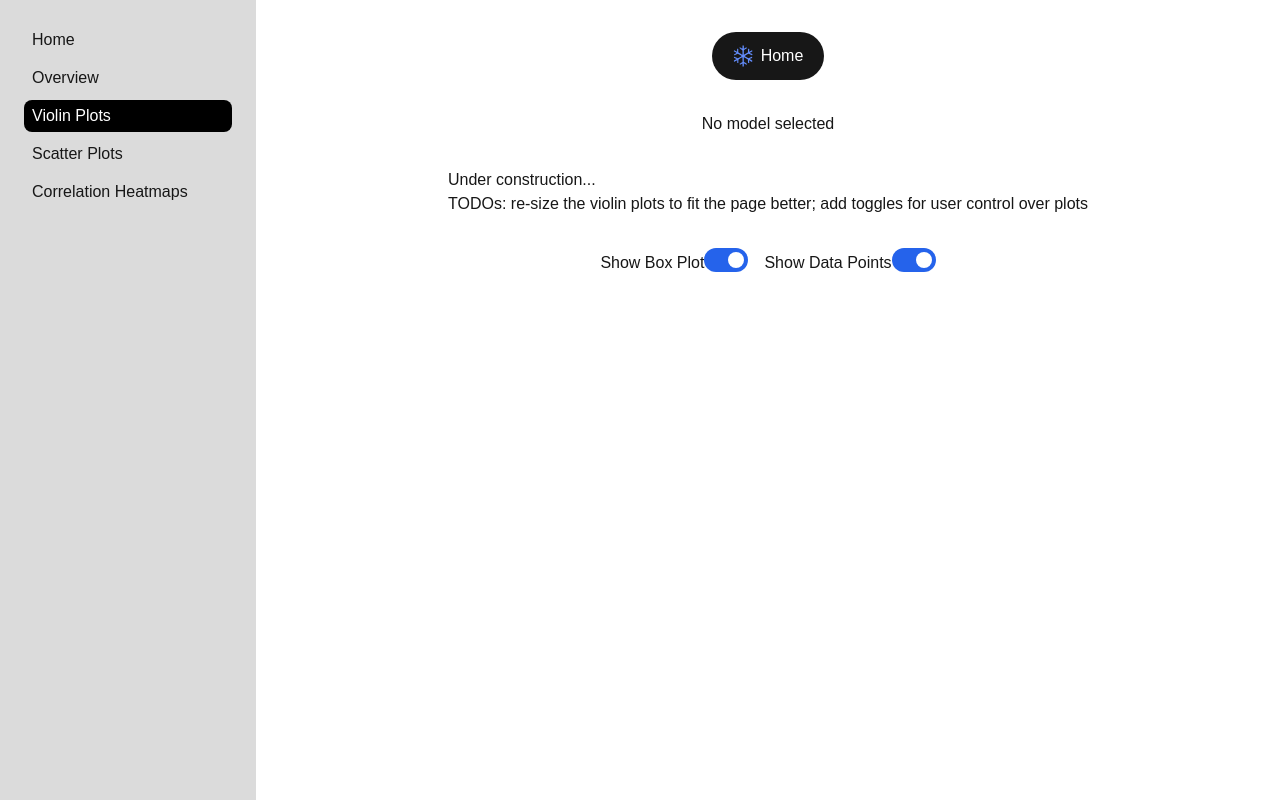
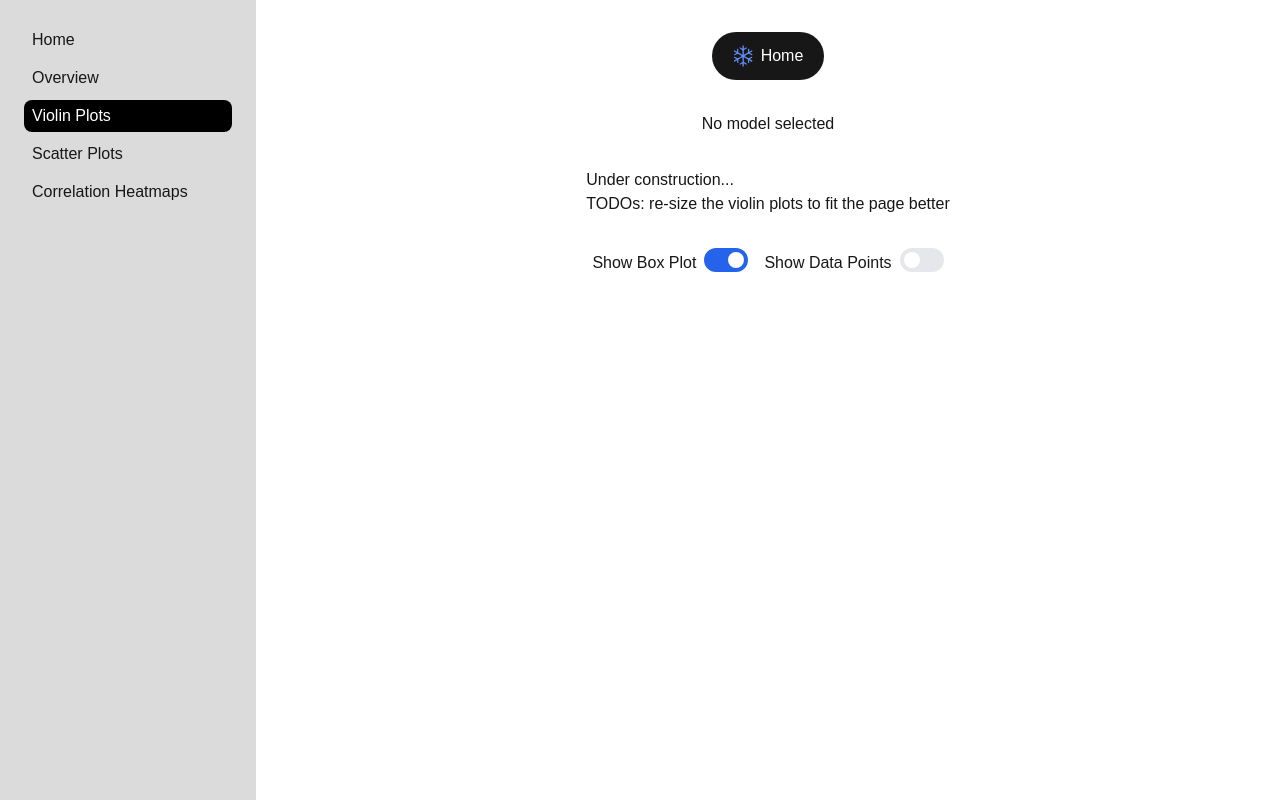
Before and after one commit to kylecsnow/js-ml-dashboard, a Next.js app in the folder frontend/: page /violin-plots in a window 1280 px wide. Built offline with nearby package versions, Linux system fonts and the light colour scheme; no server answers.

Commit message:
connected backend logic to UI toggle buttons so that they actually perform the desired behavior

```diff
--- a/frontend/app/violin-plots/page.tsx
+++ b/frontend/app/violin-plots/page.tsx
@@ -20,7 +20,7 @@ const ViolinPlotsPage = () => {
   const { selectedModel } = useModel();
   const [plotData, setPlotData] = useState<PlotDataType | null>(null);
   const [boxPlotToggle, setBoxPlotToggle] = useState<boolean>(true);
-  const [dataPointsToggle, setDataPointsToggle] = useState<boolean>(true);
+  const [dataPointsToggle, setDataPointsToggle] = useState<boolean>(false);
 
 
   useEffect(() => {
@@ -80,11 +80,11 @@ const ViolinPlotsPage = () => {
         </div>
         <div>
           <h1>Under construction...</h1>
-          <p>TODOs: re-size the violin plots to fit the page better; add toggles for user control over plots</p>
+          <p>TODOs: re-size the violin plots to fit the page better</p>
         </div>
         <div className="flex gap-4">
           <div>
-            <label>Show Box Plot</label>
+            <label className="mr-2">Show Box Plot</label>
             <Switch
               checked={boxPlotToggle}
               onChange={setBoxPlotToggle}
@@ -101,7 +101,7 @@ const ViolinPlotsPage = () => {
             </Switch>
           </div>
           <div>
-            <label>Show Data Points</label>
+            <label className="mr-2">Show Data Points</label>
             <Switch
               checked={dataPointsToggle}
               onChange={setDataPointsToggle}
```
Also changed, not shown: 1 other file (tests, documents, lock files or other folders).
